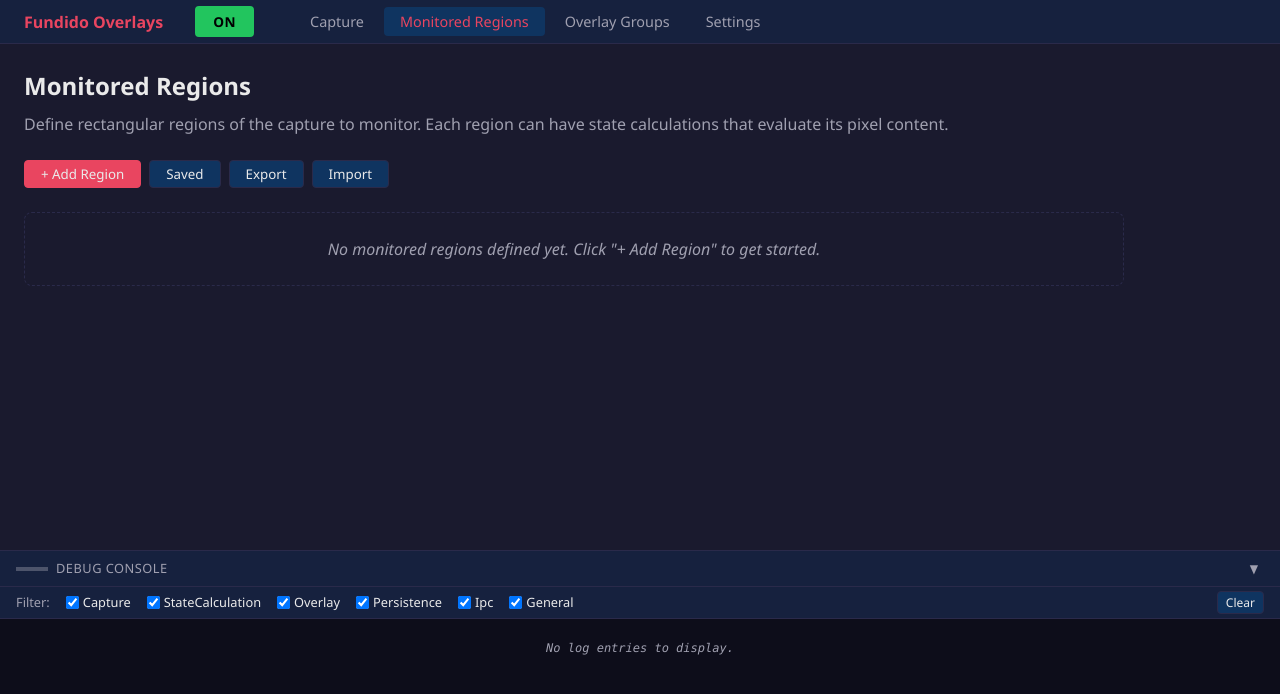
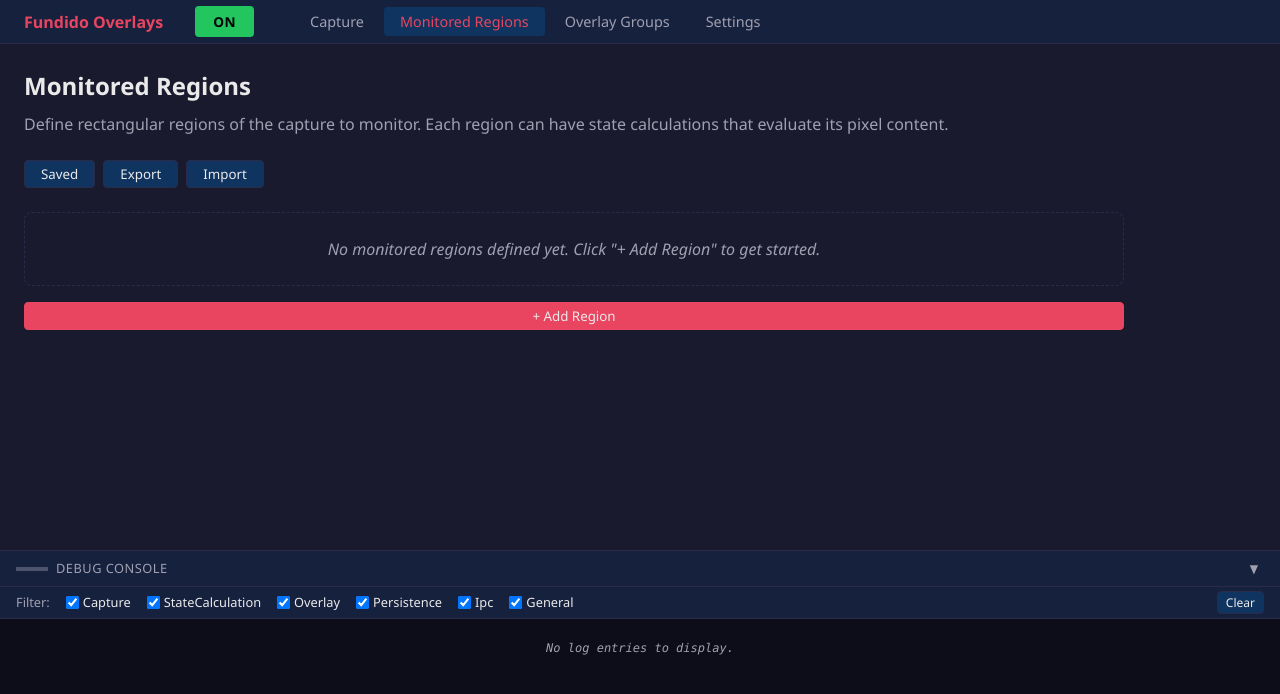
Before and after one commit to williamwilliamwilliam/Fundido-Overlays, an Angular app in the folder ui/: page /regions in a window 1280 px wide. Shown: the top 694 px of the page. Built offline with nearby package versions, Linux system fonts and the light colour scheme.

Commit message:
put add overlay/region buttons in better locations

```diff
--- a/ui/src/app/components/monitored-regions/monitored-regions.component.ts
+++ b/ui/src/app/components/monitored-regions/monitored-regions.component.ts
@@ -37,7 +37,6 @@ function hexToRgb(hex: string): { red: number; green: number; blue: number } | n
       </p>
 
       <div class="toolbar">
-        <button class="primary" (click)="addRegion()">+ Add Region</button>
         <button (click)="saveAllRegions()" [disabled]="!hasUnsavedChanges">
           {{ hasUnsavedChanges ? 'Save (Ctrl+S)' : 'Saved' }}
         </button>
@@ -368,6 +367,8 @@ function hexToRgb(hex: string): { red: number; green: number; blue: number } | n
           </div>
         </div>
       </div>
+
+      <button class="primary add-bottom-btn" (click)="addRegion()">+ Add Region</button>
     </div>
   `,
   styles: [`
@@ -405,6 +406,11 @@ function hexToRgb(hex: string): { red: number; green: number; blue: number } | n
       text-align: center;
       border: 1px dashed var(--color-border);
       border-radius: var(--radius-md);
+    }
+
+    .add-bottom-btn {
+      margin-top: var(--spacing-md);
+      width: 100%;
     }
 
     .region-card {
--- a/ui/src/app/components/overlay-groups/overlay-groups.component.ts
+++ b/ui/src/app/components/overlay-groups/overlay-groups.component.ts
@@ -79,7 +79,6 @@ import { ElectronService } from '../../services/electron.service';
         <!-- ======================== OVERLAYS ======================== -->
         <div class="section-header">
           <span class="section-label">Overlays</span>
-          <button class="add-btn" (click)="addOverlay(group)">+ Add Overlay</button>
         </div>
 
         <div *ngFor="let overlay of group.overlays; let overlayIndex = index"
@@ -227,7 +226,7 @@ import { ElectronService } from '../../services/electron.service';
           </div>
         </div>
 
-        <button *ngIf="group.overlays.length === 0" class="add-overlay-btn" (click)="addOverlay(group)">+ Add Overlay</button>
+        <button class="add-overlay-btn" (click)="addOverlay(group)">+ Add Overlay</button>
       </div>
     </div>
   `,
```
